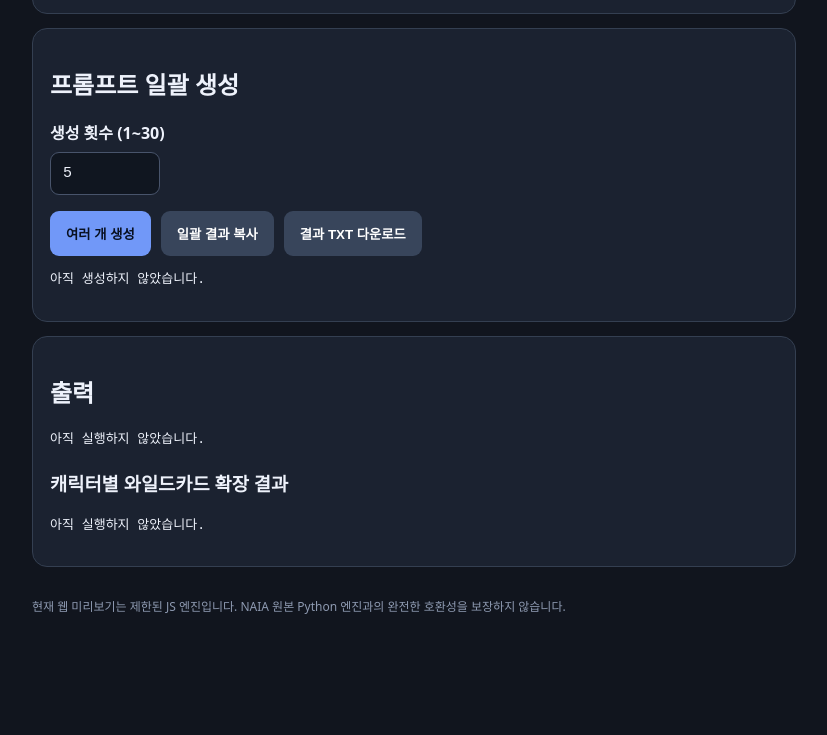
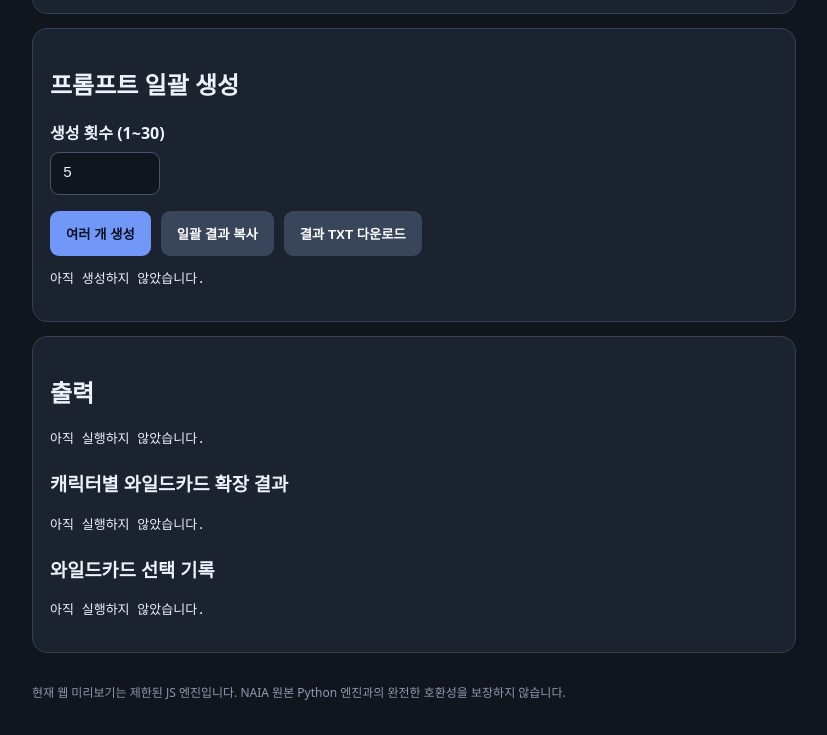
Before and after one commit to hemuhk0616-web/NAIA-Android-Web, a plain HTML site: page index.html in a window 1280 px wide. Shown: the part 1772-2507 px from the top of the page, without its empty margins (226-1053 px from the left). Before the commit the page ends 2421 px from the top, so only its background shows below. Drawn offline with Linux system fonts and the light colour scheme.

Commit message:
feat(web): add wildcard selection trace panel

```diff
--- a/index.html
+++ b/index.html
@@ -7,5 +7,5 @@
 <div class="actions"><button id="save" class="secondary">프롬프트 저장</button><button id="restore" class="secondary">저장본 불러오기</button><button id="export" class="secondary">설정 내보내기</button><button id="preview">프롬프트 미리보기</button><button id="copy" class="secondary">결과 복사</button></div>
 <p id="status" role="status">준비됨</p></section>
 <section class="panel"><h2>와일드카드 TXT</h2><input id="files" type="file" accept=".txt,text/plain" multiple><p>폴더 가져오기</p><input id="folder" type="file" webkitdirectory multiple><p>설정 가져오기 (JSON)</p><input id="settings-file" type="file" accept=".json,application/json"><div id="loaded">기본 샘플: pose, face</div><div id="wildcards"></div><p>와일드카드 항목을 누르면 편집기로 불러옵니다.</p><div id="wildcard-picker" class="wildcard-picker"></div></section>
-<section class="panel"><h2>와일드카드 편집</h2><label for="wildcard-name">와일드카드 이름 (예: pose 또는 character/eyes)</label><input id="wildcard-name" type="text" placeholder="pose"><label for="wildcard-lines">후보 문장 (한 줄에 하나씩)</label><textarea id="wildcard-lines" rows="5"></textarea><div class="actions"><button id="wildcard-load" class="secondary">편집기에 불러오기</button><button id="wildcard-save">와일드카드 저장</button><button id="wildcard-delete" class="secondary">삭제</button><button id="wildcard-export" class="secondary">TXT 다운로드</button></div></section><section class="panel"><h2>프롬프트 일괄 생성</h2><label for="batch-count">생성 횟수 (1~30)</label><input id="batch-count" type="number" min="1" max="30" value="5"><div class="actions"><button id="batch-run">여러 개 생성</button><button id="batch-copy" class="secondary">일괄 결과 복사</button><button id="batch-export" class="secondary">결과 TXT 다운로드</button></div><pre id="batch-results" aria-live="polite">아직 생성하지 않았습니다.</pre></section><section class="panel"><h2>출력</h2><pre id="result" aria-live="polite">아직 실행하지 않았습니다.</pre><h3>캐릭터별 와일드카드 확장 결과</h3><pre id="character-results" aria-live="polite">아직 실행하지 않았습니다.</pre></section>
+<section class="panel"><h2>와일드카드 편집</h2><label for="wildcard-name">와일드카드 이름 (예: pose 또는 character/eyes)</label><input id="wildcard-name" type="text" placeholder="pose"><label for="wildcard-lines">후보 문장 (한 줄에 하나씩)</label><textarea id="wildcard-lines" rows="5"></textarea><div class="actions"><button id="wildcard-load" class="secondary">편집기에 불러오기</button><button id="wildcard-save">와일드카드 저장</button><button id="wildcard-delete" class="secondary">삭제</button><button id="wildcard-export" class="secondary">TXT 다운로드</button></div></section><section class="panel"><h2>프롬프트 일괄 생성</h2><label for="batch-count">생성 횟수 (1~30)</label><input id="batch-count" type="number" min="1" max="30" value="5"><div class="actions"><button id="batch-run">여러 개 생성</button><button id="batch-copy" class="secondary">일괄 결과 복사</button><button id="batch-export" class="secondary">결과 TXT 다운로드</button></div><pre id="batch-results" aria-live="polite">아직 생성하지 않았습니다.</pre></section><section class="panel"><h2>출력</h2><pre id="result" aria-live="polite">아직 실행하지 않았습니다.</pre><h3>캐릭터별 와일드카드 확장 결과</h3><pre id="character-results" aria-live="polite">아직 실행하지 않았습니다.</pre><h3>와일드카드 선택 기록</h3><pre id="wildcard-trace" aria-live="polite">아직 실행하지 않았습니다.</pre></section>
 <footer>현재 웹 미리보기는 제한된 JS 엔진입니다. NAIA 원본 Python 엔진과의 완전한 호환성을 보장하지 않습니다.</footer></main><script src="app.js"></script></body></html>
```
